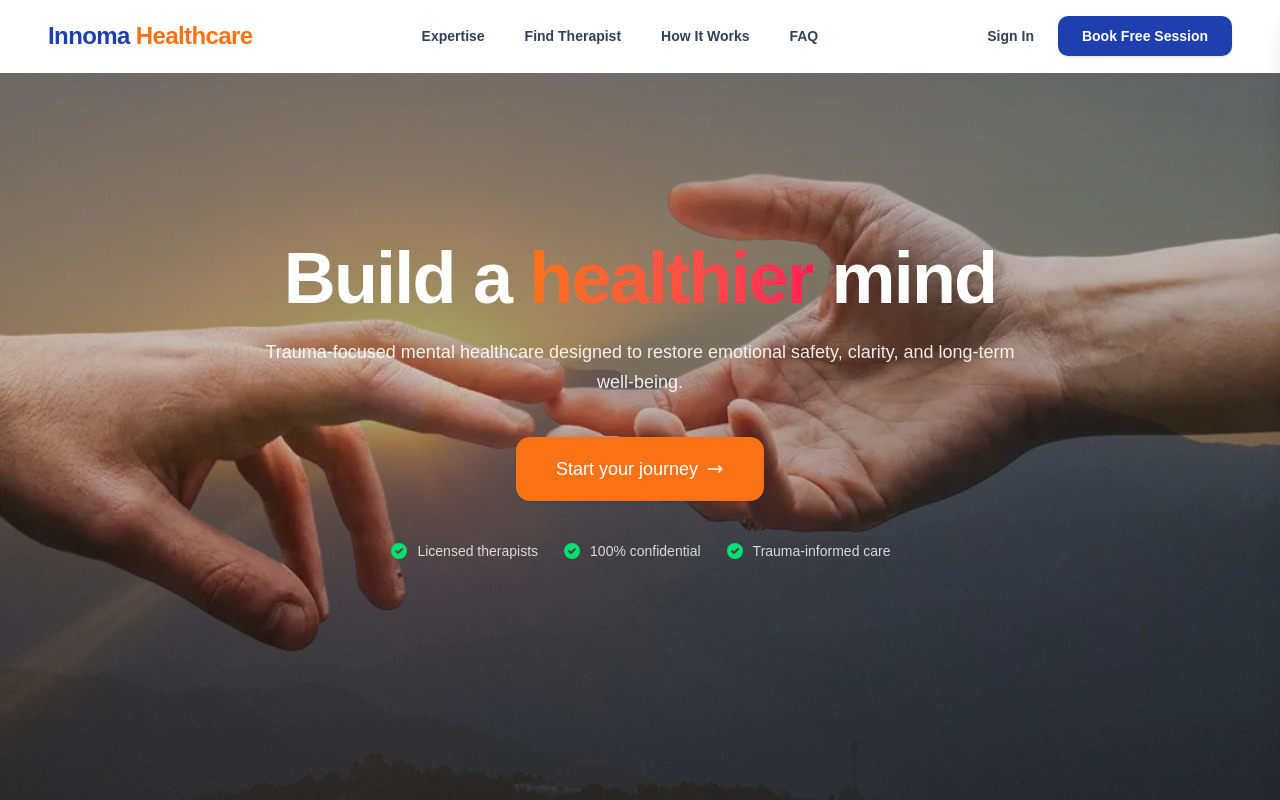
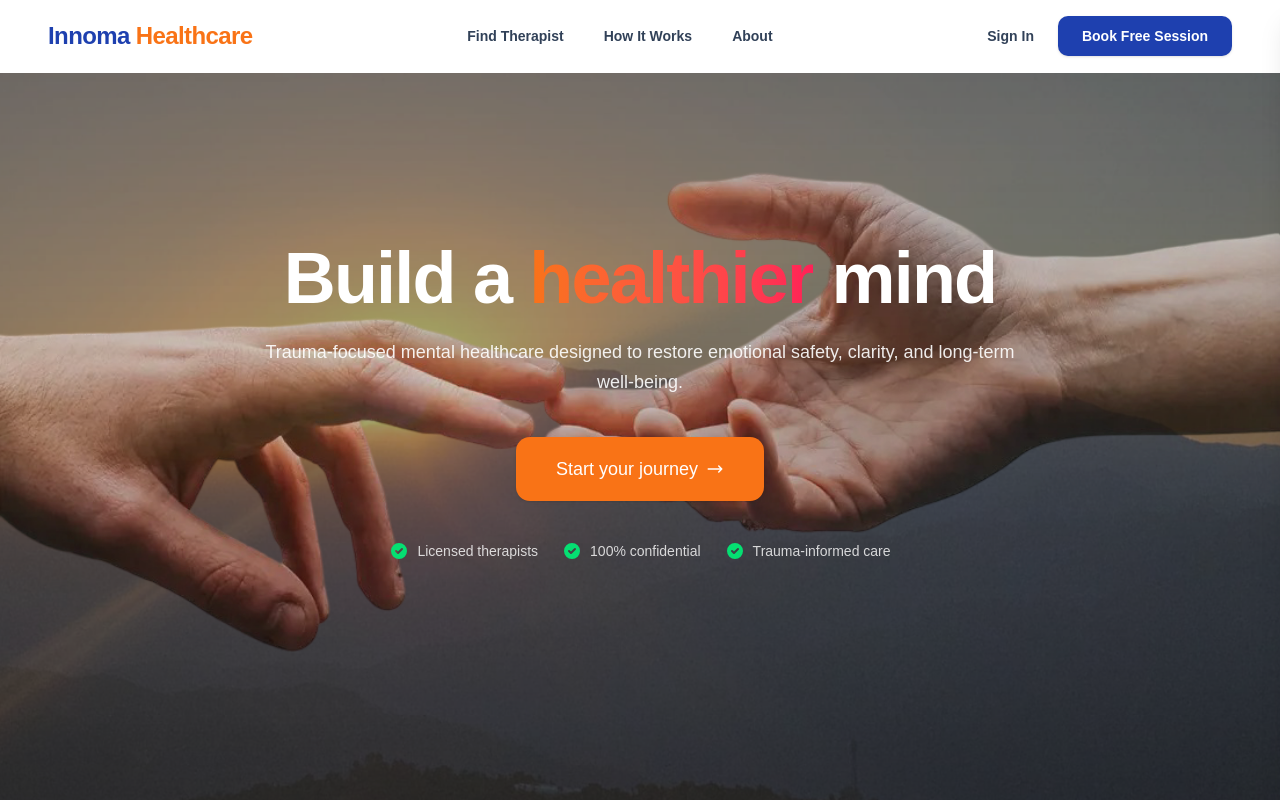
Before and after one commit to PandyaSumit/innoma-healthcare, a React (Vite) app: page / in a window 1280 px wide. Shown: the top 800 px of the page. Built offline with nearby package versions, Linux system fonts and the light colour scheme.

Commit message:
Change header options

```diff
--- a/src/components/layout/Header.tsx
+++ b/src/components/layout/Header.tsx
@@ -1,23 +1,16 @@
 import React, { useState, useEffect } from "react";
-import { Link, useNavigate, useLocation } from "react-router-dom";
+import { Link, useNavigate } from "react-router-dom";
 
 const Header: React.FC = () => {
   const [isScrolled, setIsScrolled] = useState(false);
   const [isMobileMenuOpen, setIsMobileMenuOpen] = useState(false);
 
   const navigate = useNavigate();
-  const location = useLocation();
-
-  const isHomePage = location.pathname === "/";
 
   const navLinks = [
-    {
-      name: "Expertise",
-      href: isHomePage ? "#specializations" : "/#specializations",
-    },
     { name: "Find Therapist", href: "/therapists" },
     { name: "How It Works", href: "/how-it-works" },
-    { name: "FAQ", href: isHomePage ? "#faq" : "/#faq" },
+    { name: "About", href: "/about" },
   ];
 
   useEffect(() => {
```
